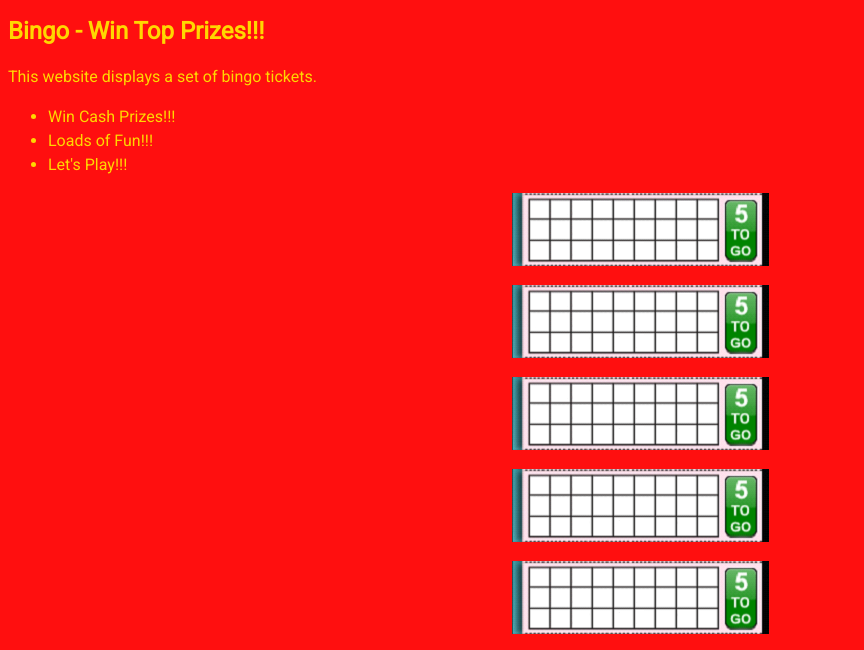
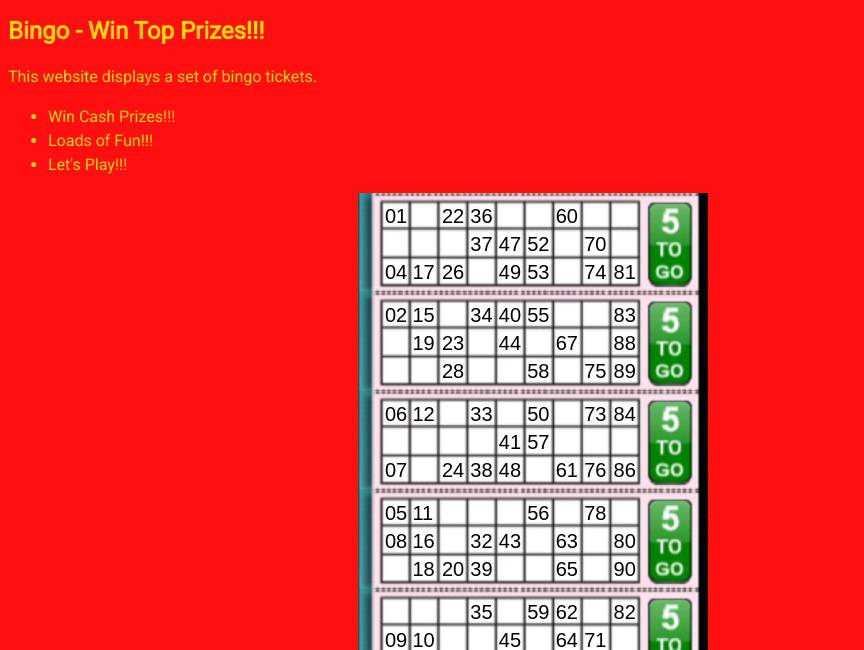
Before and after one commit to eldin79/bingo-ticket, a plain HTML site: page index.html in a window 1280 px wide. Shown: the part 122-772 px from the top of the page, without its empty margins (0-864 px from the left). Drawn offline with Linux system fonts and the light colour scheme.

Commit message:
Replaced ticketDiv with canvas. Tickets now displayed with ticket numbers in the correct spaces.
Signed-off-by: Salah Malik <segmm@hotmail.com>

```diff
--- a/index.html
+++ b/index.html
@@ -18,7 +18,7 @@
 		<li>Let's Play!!!</li>
 	</ul>
 
-	<div id="ticketDiv"></div>
+	<canvas id="canvas" width="300" height="300"></canvas>
 
 	<p>Want to learn more about bingo?
 		<a href="https://en.wikipedia.org/wiki/Bingo_(United_Kingdom)">
--- a/scripts/script.js
+++ b/scripts/script.js
@@ -1,7 +1,6 @@
 // script.js
 
 function createTickets(ticketString) {
-	console.log("createTickets()");
 	var numbersPerTicket = 15;
 	var digitsPerNumber  = 2;
 	var digitsPerTicket = numbersPerTicket * digitsPerNumber;
@@ -22,32 +21,120 @@ function createTickets(ticketString) {
 			arr[index++] = tickets[i].substring(j, j + 2);
 		tickets[i] = arr;
 	}
+	for (var i = 0; i < tickets.length; ++i) {
+		tickets[i].sort();
+	}
 	return tickets;
 }
 
 function drawTickets(tickets) {
+	// set canvas and context properties
+	var canvas 		= document.getElementById("canvas");
+	canvas.width 	= 700;
+	canvas.height 	= tickets.length * 150;
+	var ctx 		= canvas.getContext("2d");
+
 	for (var i = 0; i < tickets.length; ++i) {
-		console.log("Ticket[" + i + "]: " + tickets[i]);
-		var ticket = tickets[i];
-		var ticketInfo = "Ticket " + (i + 1) + ": " + ticket;
+		var ticket 		 = tickets[i];
+		var ticketInfo 	 = "Ticket " + (i + 1) + ": " + ticket;
+		var ticketsDrawn = 0;
 
-		var img    = document.createElement("img");
-		img.src    = "images/ticket.png";
-		img.alt	   = ticketInfo;
+		// load image data
+		var img = document.createElement("img");
+		img.src = "images/ticket.png";
+		img.alt	= ticketInfo;
+		img.id 	= "ticket_" + i;
 
-		for (var j = 0; j < ticket.length; ++j) {
-			var numValue = Number(ticket[j]);
-			var indexValue = numValue - 1;
-			var colIndex = Math.floor(indexValue / 10);
-			var rowIndex = Math.floor(indexValue % 10);
-			console.log("numValue: " + numValue + "  " +
-						"colIndex: " + colIndex + "  " +
-						"rowIndex: " + rowIndex);
+		img.onload = function() {
+			var ticket = tickets[ticketsDrawn];
+			var numValuesPerColumn = [0, 0, 0, 0, 0, 0, 0, 0, 0];
+
+			// calculate how many of each group of numbers are in ticket
+			// group of numbers = {[1-9], [10-19], [20-29], ... [70-79], [80-90]}
+			for (var j = 0; j < ticket.length; ++j) {
+				var numValue = Number(ticket[j]);
+				var indexValue = numValue;// - 1;
+				if (indexValue == 90)
+					indexValue = 89;
+				var colIndex = Math.floor(indexValue / 10);
+				numValuesPerColumn[colIndex]++;
+			}
+
+			// variables for keeping track of filled squares
+			var currEmpty  = 0;
+			var prevFilled = 0;
+
+			for (var j = 0; j < ticket.length; ++j) {
+				var numValue = Number(ticket[j]);
+				var indexValue = numValue;
+				if (indexValue == 90)
+					indexValue = 89;
+				var colIndex = Math.floor(indexValue / 10);
+				var rowIndex = 0;
+
+				if (numValuesPerColumn[colIndex] == 3) {
+					// all 3 values are consecutive in ticket array
+					rowIndex = currEmpty;
+					currEmpty++;
+					if (currEmpty >= 3) {
+						currEmpty = 0;
+					}
+				} else if (numValuesPerColumn[colIndex] == 2) {
+					// 2 values
+					// smaller values tend to be placed in upper two squares
+					//  larger values tend to be placed in lower two squares
+					if (currEmpty == 0) {
+						rowIndex = getRandomInt(2);
+						prevFilled = rowIndex;
+						currEmpty++;
+					} else {
+						do {
+							rowIndex = getRandomInt(2) + 1;
+						} while (rowIndex == prevFilled);
+						prevFilled = 0;
+						currEmpty = 0;
+					}
+				} else {
+					// only 1 value so pick any square
+					rowIndex = getRandomInt(3);
+				}
+
+				// set offsets for printing text within ticket squares
+				var xOffset1 = 27;
+				var yOffset1 = 30;	// centre of top-left square
+				var xOffset2 = 28.45;
+				var yOffset2 = 28; 	// distance between square centres
+				var textX = xOffset1 + xOffset2 * colIndex;
+				var textY = yOffset1 + yOffset2 * rowIndex;
+
+				// adjust offsets for certain columns
+				if (colIndex == 1)
+					textX--;
+				else if (colIndex == 8)
+					textX++;
+
+				// draw ticket image
+				var imgWidth = 257;
+				var imgHeight = 73;
+				var finalWidth = 350;
+				var imgX = canvas.width / 2;
+				var ticketYOffset = 26;
+				var imgY = ticketsDrawn * (imgHeight + ticketYOffset);
+				if (j == 0)
+					ctx.drawImage(img, imgX, imgY, finalWidth, (finalWidth/imgWidth) * imgHeight);
+
+				// draw ticket number
+				ctx.font = '20px sans-serif';
+				ctx.fillText(ticket[j], imgX + textX, imgY + textY);
+				console.log();
+			}
+			ticketsDrawn++;
 		}
+	}
+}
 
-		document.getElementById("ticketDiv").appendChild(img);
-		document.getElementById("ticketDiv").appendChild(document.createElement("br"));
-	}
+function getRandomInt(max) {
+	return Math.floor(Math.random() * Math.floor(max));
 }
 
 function getTickets() {
@@ -57,6 +144,5 @@ function getTickets() {
 }
 
 window.onload = function() {
-	console.log("window.onload = getTickets()");
 	getTickets();
 }
```
